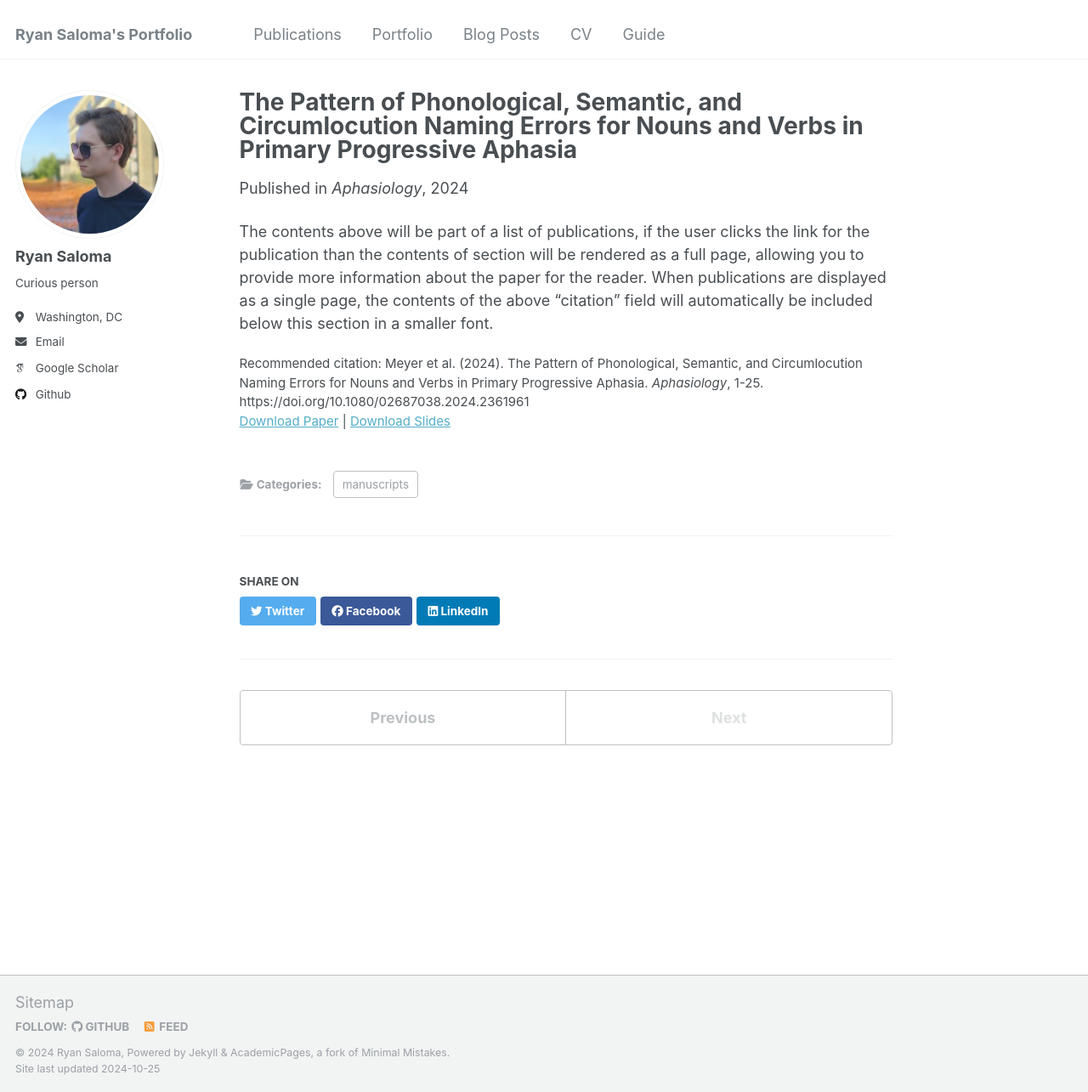
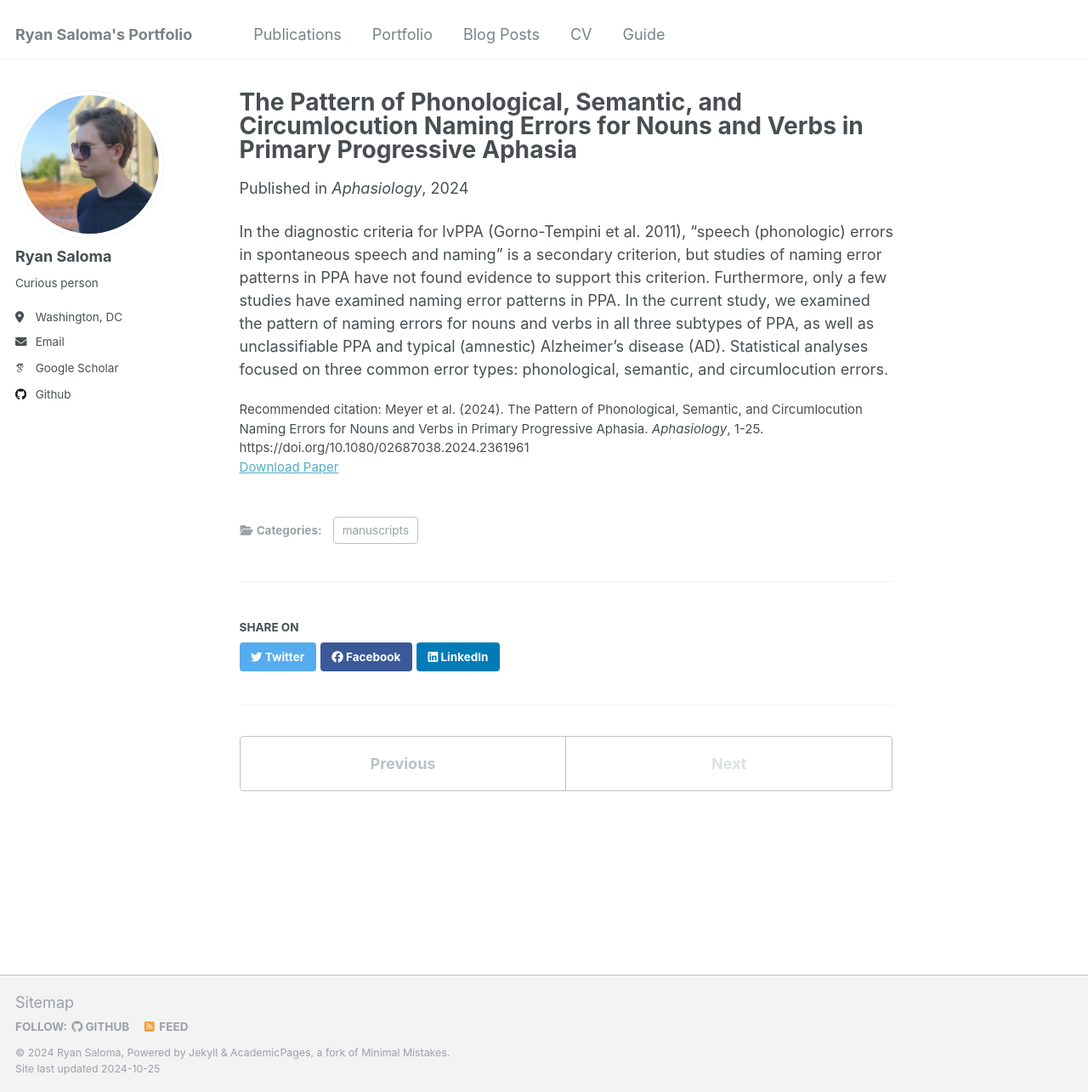
Before and after one commit to ryan-saloma/ryan-saloma.github.io, a Jekyll site: the page built from _publications/2009-10-01-paper-title-number-1.md, in a window 1280 px wide and 1285 px high. Shown: the whole window at 85% size. Built offline with Jekyll 4.4.1, drawn with Linux system fonts in a browser that asks for light colours; some web fonts are replaced.

Commit message:
Update 2009-10-01-paper-title-number-1.md
added description of the paper

```diff
--- a/_publications/2009-10-01-paper-title-number-1.md
+++ b/_publications/2009-10-01-paper-title-number-1.md
@@ -6,9 +6,8 @@ permalink: /publication/pattern-of-naming-errors-ppa
 excerpt: 'This paper is about the number 1. The number 2 is left for future work.'
 date: 2024-06-07
 venue: 'Aphasiology'
-slidesurl: ''
 paperurl: 'ryan-saloma/files/pattern-of-naming-errors-ppa.pdf'
 citation: 'Meyer et al. (2024). The Pattern of Phonological, Semantic, and Circumlocution Naming Errors for Nouns and Verbs in Primary Progressive Aphasia. <i>Aphasiology</i>, 1-25. https://doi.org/10.1080/02687038.2024.2361961'
 ---
 
-The contents above will be part of a list of publications, if the user clicks the link for the publication than the contents of section will be rendered as a full page, allowing you to provide more information about the paper for the reader. When publications are displayed as a single page, the contents of the above "citation" field will automatically be included below this section in a smaller font.
+In the diagnostic criteria for lvPPA (Gorno-Tempini et al. 2011), “speech (phonologic) errors in spontaneous speech and naming” is a secondary criterion, but studies of naming error patterns in PPA have not found evidence to support this criterion. Furthermore, only a few studies have examined naming error patterns in PPA. In the current study, we examined the pattern of naming errors for nouns and verbs in all three subtypes of PPA, as well as unclassifiable PPA and typical (amnestic) Alzheimer’s disease (AD). Statistical analyses focused on three common error types: phonological, semantic, and circumlocution errors.
```
